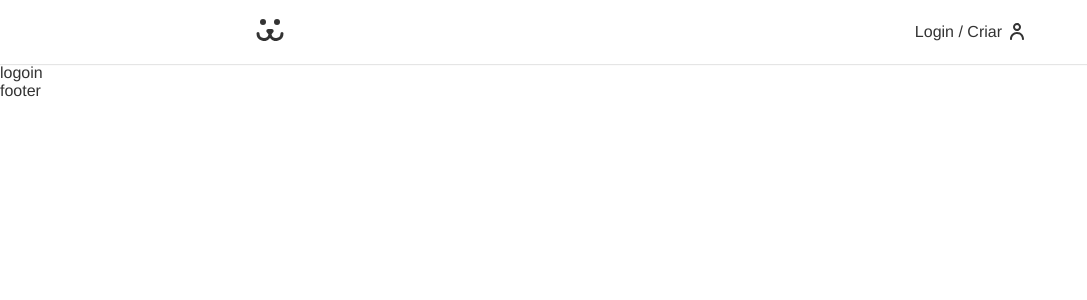
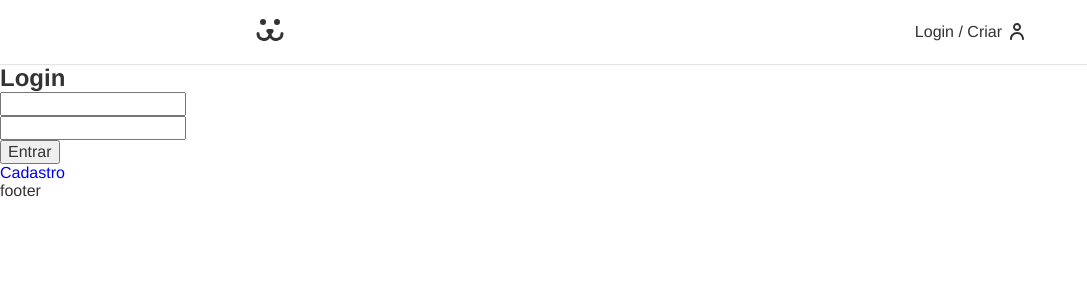
Before and after one commit to nikolasrailan/dogs, a React (Vite) app: page /login in a window 1280 px wide. Shown: the top 300 px of the page, without its empty margins (0-1087 px from the left). Built offline with nearby package versions, Linux system fonts and the light colour scheme.

Commit message:
login routes

```diff
--- a/src/App.jsx
+++ b/src/App.jsx
@@ -13,7 +13,7 @@
         <Header />
         <Routes>
           <Route path="/" element={<Home />} />
-          <Route path="/login" element={<Login />} />
+          <Route path="/login/*" element={<Login />} />
         </Routes>
         <Footer />
       </BrowserRouter>
--- a/src/Components/Login/Login.jsx
+++ b/src/Components/Login/Login.jsx
@@ -1,7 +1,21 @@
 import React from "react";
+import { Routes, Route } from "react-router-dom";
+import LoginForm from "./LoginForm";
+import LoginCreate from "./LoginCreate";
+import LoginPasswordLost from "./LoginPasswordLost.jsx";
+import LoginPasswordReset from "./LoginPasswordReset";
 
 const Login = () => {
-  return <div>logoin</div>;
+  return (
+    <div>
+      <Routes>
+        <Route path="/" element={<LoginForm />} />
+        <Route path="criar" element={<LoginCreate />} />
+        <Route path="perdeu" element={<LoginPasswordLost />} />
+        <Route path="resetar" element={<LoginPasswordReset />} />
+      </Routes>
+    </div>
+  );
 };
 
 export default Login;
--- /dev/null
+++ b/src/Components/Login/LoginCreate.jsx
@@ -0,0 +1,7 @@
+import React from "react";
+
+const LoginCreate = () => {
+  return <div>Login Create</div>;
+};
+
+export default LoginCreate;
--- /dev/null
+++ b/src/Components/Login/LoginForm.jsx
@@ -0,0 +1,48 @@
+import { func } from "prop-types";
+import React from "react";
+import { Link } from "react-router-dom";
+
+const LoginForm = () => {
+  const [username, setUsername] = React.useState("");
+  const [password, setPassword] = React.useState("");
+
+  function handleSubmit(event) {
+    event.preventDefault();
+    fetch("https://dogsapi.origamid.dev/json/jwt-auth/v1/token", {
+      method: "POST",
+      headers: {
+        "Content-Type": "application/json",
+      },
+      body: JSON.stringify({ username, password }),
+    })
+      .then((response) => {
+        console.log(response);
+        return response.json();
+      })
+      .then((json) => {
+        console.log(json);
+      });
+  }
+
+  return (
+    <section>
+      <h1>Login</h1>
+      <form action="" onSubmit={handleSubmit}>
+        <input
+          type="text"
+          value={username}
+          onChange={({ target }) => setUsername(target.value)}
+        />
+        <input
+          type="password"
+          value={password}
+          onChange={({ target }) => setPassword(target.value)}
+        />
+        <button>Entrar</button>
+      </form>
+      <Link to="/login/criar">Cadastro</Link>
+    </section>
+  );
+};
+
+export default LoginForm;
--- /dev/null
+++ b/src/Components/Login/LoginPasswordLost.jsx
@@ -0,0 +1,7 @@
+import React from "react";
+
+const LoginPasswordLost = () => {
+  return <div></div>;
+};
+
+export default LoginPasswordLost;
--- /dev/null
+++ b/src/Components/Login/LoginPasswordReset.jsx
@@ -0,0 +1,7 @@
+import React from "react";
+
+const LoginPasswordReset = () => {
+  return <div></div>;
+};
+
+export default LoginPasswordReset;
```
